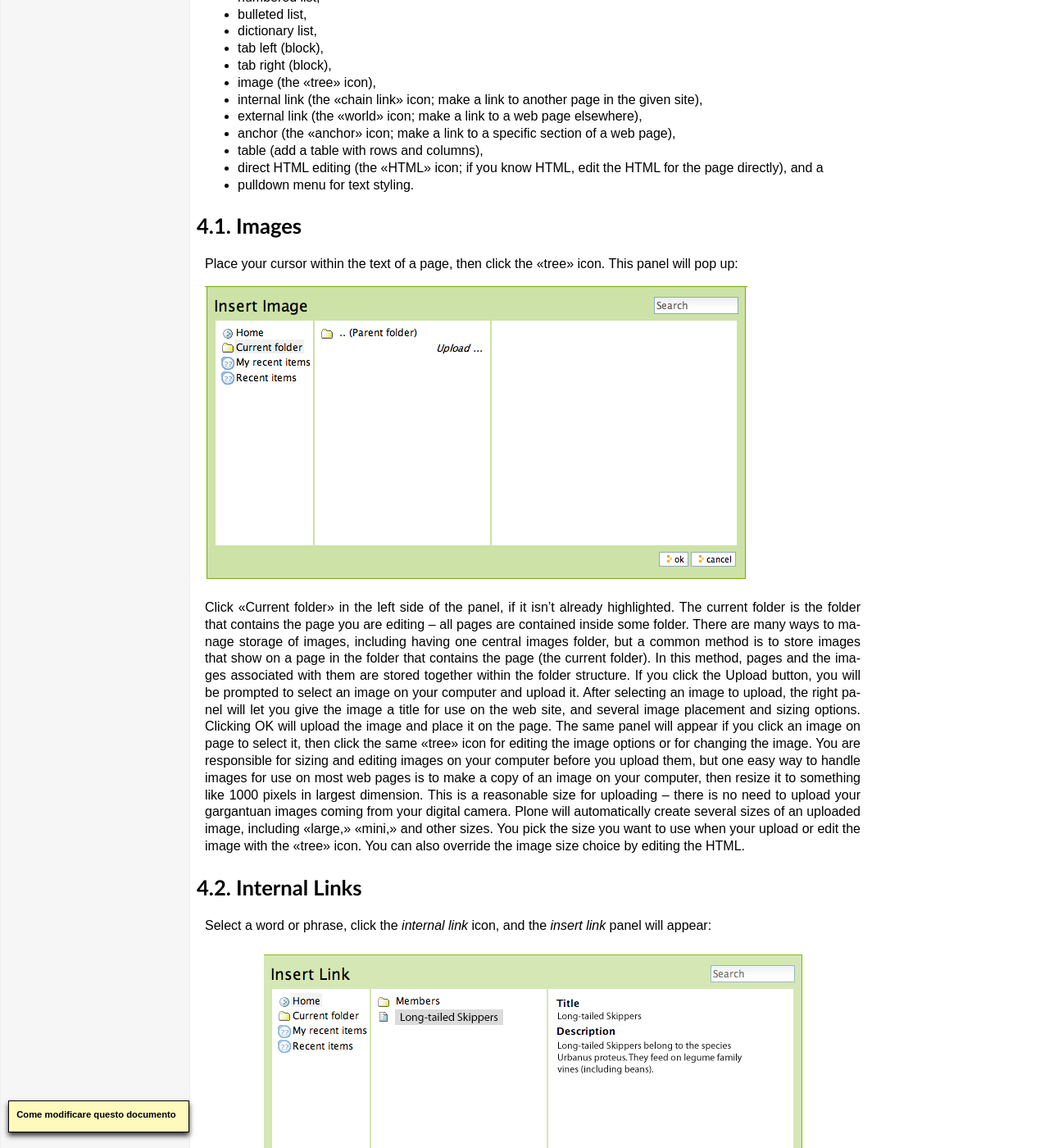
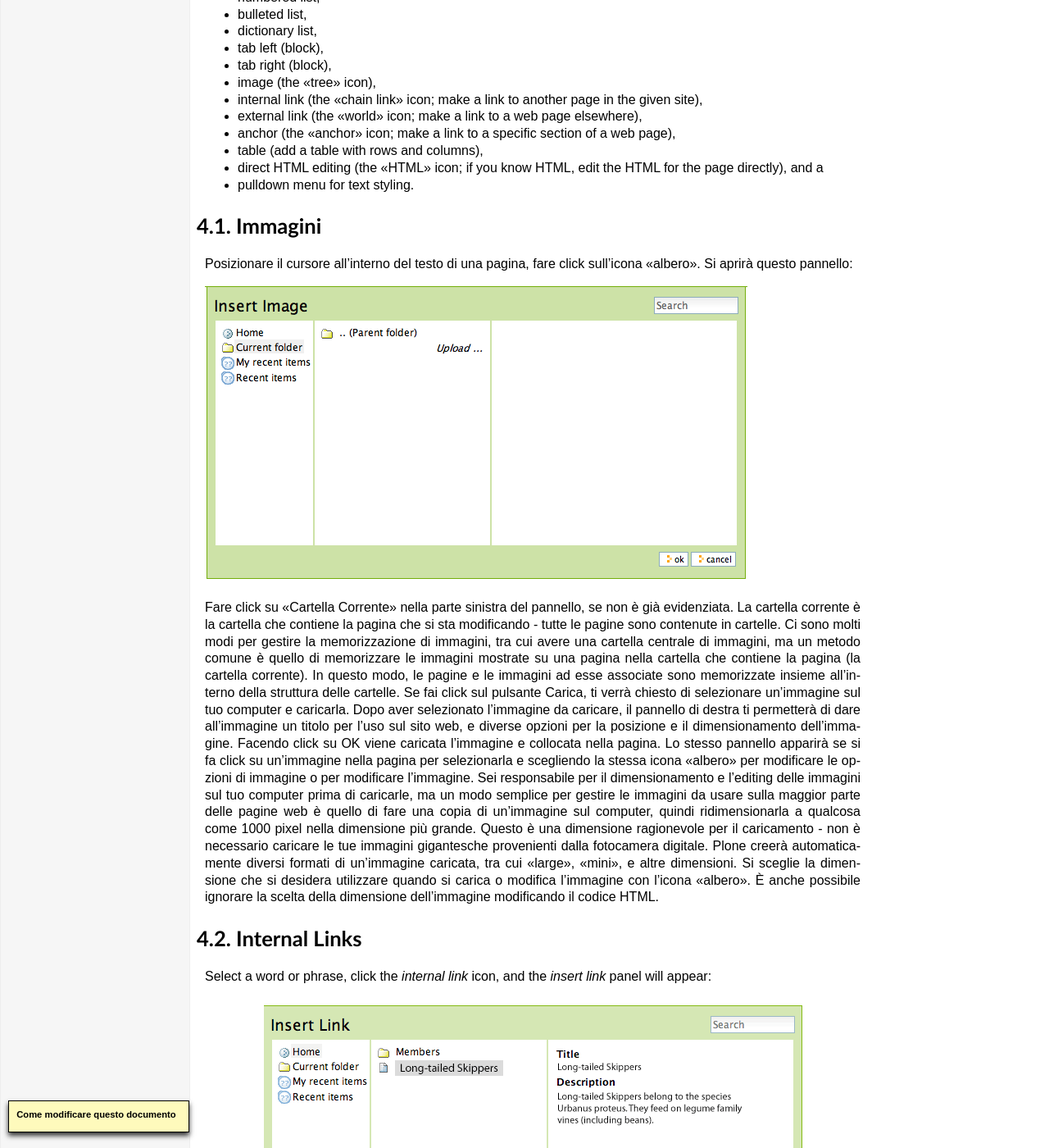
Before and after one commit to plone-it/collective.italiandocumentation, a Sphinx documentation site: the page built from source/using-kupu-as-visual-editor/index.rst, in a window 1280 px wide and 1400 px high, scrolled down 614 px. Shown: the whole window at 82% size. Built offline with Sphinx 7.4.7, drawn with Linux system fonts in a browser that asks for light colours; pages that are not in the unit, such as notebooks, are missing from menus; some of the changed text lies outside the part shown.

Commit message:
Aggiuta traduzione per immagini

```diff
--- a/source/using-kupu-as-visual-editor/index.rst
+++ b/source/using-kupu-as-visual-editor/index.rst
@@ -45,40 +45,40 @@ The icons are:
    for the page directly), and a
 -  pulldown menu for text styling.
 
-Images
-------
+Immagini
+--------
 
-Place your cursor within the text of a page, then click the "tree" icon.
-This panel will pop up:
+Posizionare il cursore all'interno del testo di una pagina, fare click sull'icona "albero".
+Si aprirà questo pannello:
 
 |insert-image-current-folder.png|
 
-Click "Current folder" in the left side of the panel, if it isn't
-already highlighted. The current folder is the folder that contains the
-page you are editing -- all pages are contained inside some folder.
-There are many ways to manage storage of images, including having one
-central images folder, but a common method is to store images that show
-on a page in the folder that contains the page (the current folder). In
-this method, pages and the images associated with them are stored
-together within the folder structure. If you click the Upload button,
-you will be prompted to select an image on your computer and upload it.
-After selecting an image to upload, the right panel will let you give
-the image a title for use on the web site, and several image placement
-and sizing options. Clicking OK will upload the image and place it on
-the page.
-The same panel will appear if you click an image on page to select it,
-then click the same "tree" icon for editing the image options or for
-changing the image.
-You are responsible for sizing and editing images on your computer
-before you upload them, but one easy way to handle images for use on
-most web pages is to make a copy of an image on your computer, then
-resize it to something like 1000 pixels in largest dimension. This is a
-reasonable size for uploading -- there is no need to upload your
-gargantuan images coming from your digital camera. Plone will
-automatically create several sizes of an uploaded image, including
-"large," "mini," and other sizes. You pick the size you want to use when
-your upload or edit the image with the "tree" icon. You can also
-override the image size choice by editing the HTML.
+Fare click su "Cartella Corrente" nella parte sinistra del pannello, se non è
+già evidenziata. La cartella corrente è la cartella che contiene la
+pagina che si sta modificando - tutte le pagine sono contenute in cartelle.
+Ci sono molti modi per gestire la memorizzazione di immagini, tra cui avere una
+cartella centrale di immagini, ma un metodo comune è quello di memorizzare le immagini mostrate
+su una pagina nella cartella che contiene la pagina (la cartella corrente). In
+questo modo, le pagine e le immagini ad esse associate sono memorizzate
+insieme all'interno della struttura delle cartelle. Se fai click sul pulsante Carica,
+ti verrà chiesto di selezionare un'immagine sul tuo computer e caricarla.
+Dopo aver selezionato l'immagine da caricare, il pannello di destra ti permetterà di dare
+all'immagine un titolo per l'uso sul sito web, e diverse opzioni per la posizione e il dimensionamento
+dell'immagine. Facendo click su OK viene caricata l'immagine e collocata
+nella pagina.
+Lo stesso pannello apparirà se si fa click su un'immagine nella pagina per selezionarla
+e scegliendo la stessa icona "albero" per modificare le opzioni di immagine o per
+modificare l'immagine.
+Sei responsabile per il dimensionamento e l'editing delle immagini sul tuo computer
+prima di caricarle, ma un modo semplice per gestire le immagini da usare sulla
+maggior parte delle pagine web è quello di fare una copia di un'immagine sul computer, quindi
+ridimensionarla a qualcosa come 1000 pixel nella dimensione più grande. Questo è una
+dimensione ragionevole per il caricamento - non è necessario caricare le tue
+immagini gigantesche provenienti dalla fotocamera digitale. Plone
+creerà automaticamente diversi formati di un'immagine caricata, tra cui
+"large", "mini", e altre dimensioni. Si sceglie la dimensione che si desidera utilizzare quando si
+carica o modifica l'immagine con l'icona "albero". È anche possibile
+ignorare la scelta della dimensione dell'immagine modificando il codice HTML.
 
 Internal Links
 --------------
```
